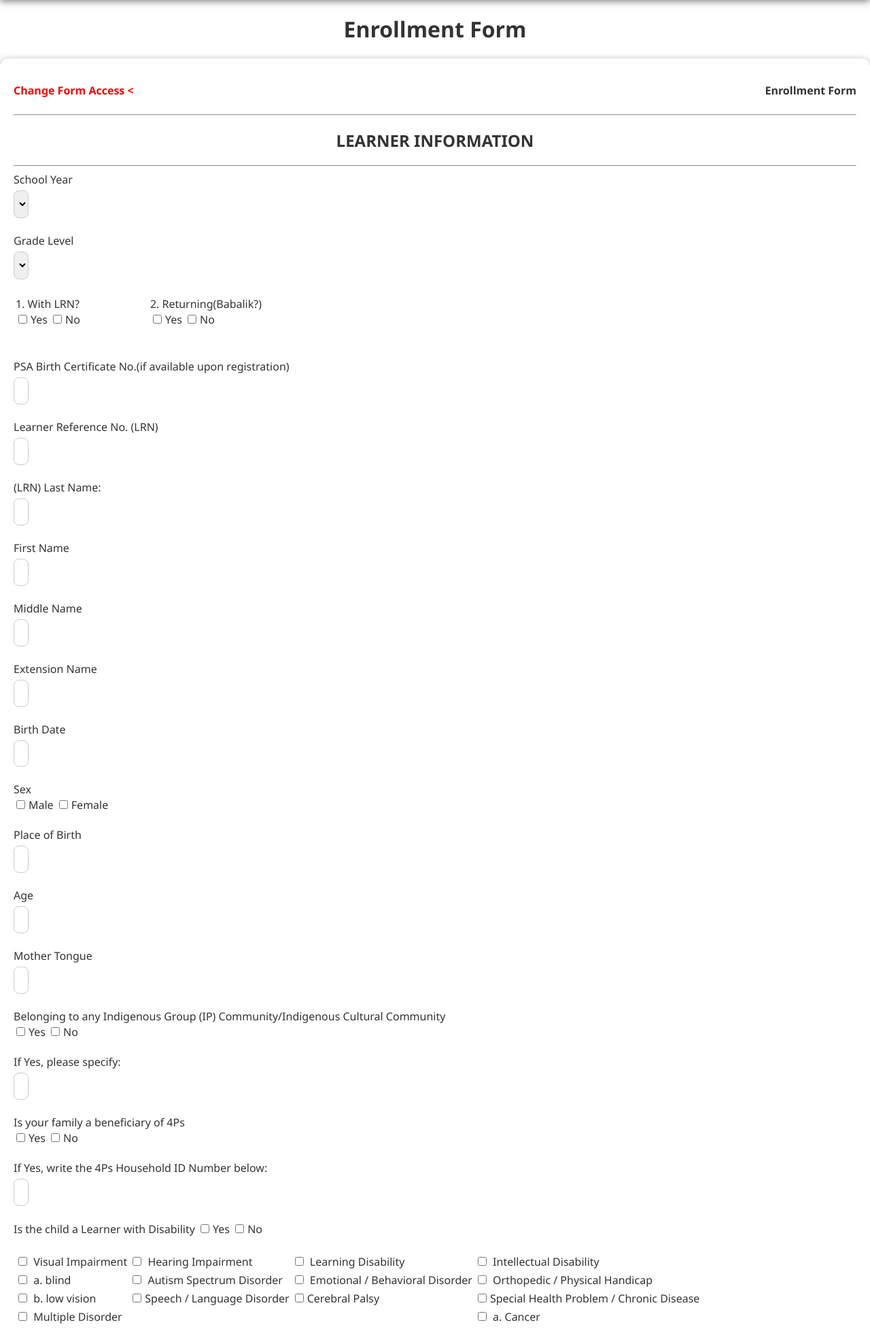
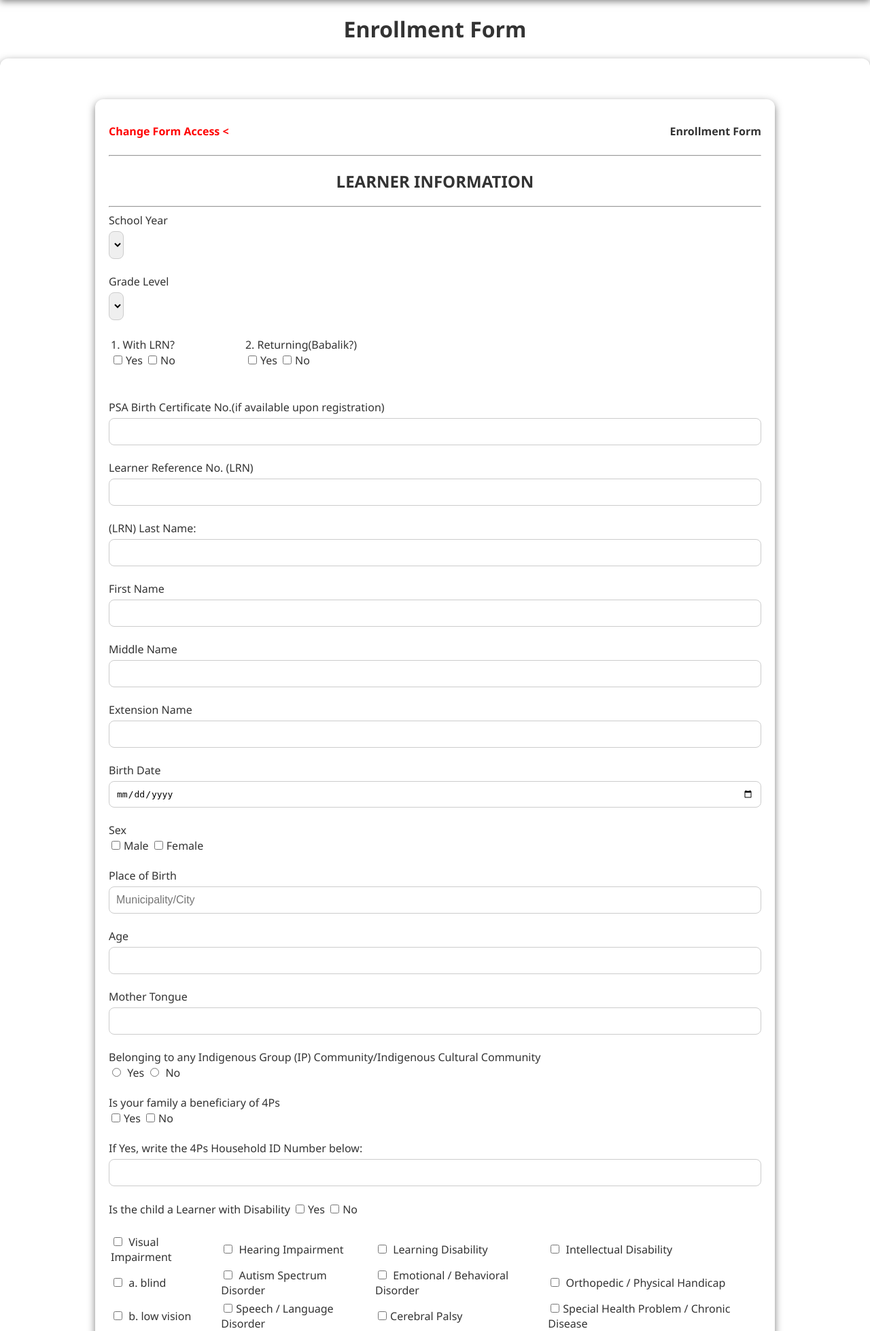
Before and after one commit to chase-ivy/WEBSYST1_FINAL, a PHP site: page /enrollment.php in a window 1280 px wide. Shown: the part 95-2053 px from the top of the page at 68% size. Run offline with PHP 8.4, Linux system fonts and the light colour scheme.

Commit message:
Refactor enrollment form structure and styles

```diff
--- a/ams/enrollment.php
+++ b/ams/enrollment.php
@@ -10,7 +10,13 @@
 			transform: none;
 		}
 
-		input[type="checkbox"] {
+		input[type="checkbox"]{
+			width: auto;
+			padding: 0;
+			margin-right: 5px;
+		}
+
+		input[type="radio"]{
 			width: auto;
 			padding: 0;
 			margin-right: 5px;
@@ -26,8 +32,9 @@
 <body>
 	<center><h1>Enrollment Form</h1></center>
 
-	<div class="grid">
-			<form class="form">
+	<div class="card">
+		<section>
+			<form>
 				<div class="card">
 					<nav class="nav-card">
 						<a href="index.php" class="select">Change Form Access <</a><br><br>
@@ -110,12 +117,17 @@
 					<input type="text" name="Mother_Tongue"><br><br>
 
 					<span>Belonging to any Indigenous Group (IP) Community/Indigenous Cultural Community</span><br>
-					<input type="checkbox" value="Yes_IP">Yes
-					<input type="checkbox" value="No_IP">No
+
+					<input type="radio" name="ip" value="Yes" onchange="ipField()"> Yes
+
+					<input type="radio" name="ip" value="No" onchange="ipField()"> No
+
 					<br><br>
 
+					<div id="fieldDetails" style="display:none;">
 					<span>If Yes, please specify:</span><br>
-					<input type="text" name="IP_Specify"><br><br>
+					<input type="text" name="IP_Specify">
+					</div>
 
 					<span>Is your family a beneficiary of 4Ps</span><br>
 					<input type="checkbox" value="Yes_4ps">Yes
@@ -125,7 +137,7 @@
 					<span>If Yes, write the 4Ps Household ID Number below:</span><br>
 					<input type="number" name="FourPs_Specify"><br><br>
 
-<!---------------------------------------------------------------------------------->
+	<!---------------------------------------------------------------------------------->
 
 					<span>Is the child a Learner with Disability</span>
 					<input type="checkbox" value="Yes_Disability">Yes
@@ -159,7 +171,7 @@
 						</tr>
 					</table><br><br>
 
-<!---------------------------------------------------------------------------------->
+	<!---------------------------------------------------------------------------------->
 
 					<hr>
 					<h3>Current Address</h3>
@@ -189,7 +201,7 @@
 					<span>Zip Code</span><br>
 					<input type="number" name="Current_Zip_Code"><br><br>
 
-<!---------------------------------------------------------------------------------->
+	<!---------------------------------------------------------------------------------->
 
 					<hr>
 					<h3>Permanent Address</h3>
@@ -219,7 +231,7 @@
 					<span>Zip Code</span><br>
 					<input type="number" name="Permanent_Zip_Code"><br><br>
 
-<!---------------------------------------------------------------------------------->
+	<!---------------------------------------------------------------------------------->
 
 					<hr>
 					<center><h2>PARENT'S/GUARDIAN'S INFORMATION</h2></center>
@@ -252,7 +264,8 @@
 					<input type="text" name="Mother_Contact_Number"><br><br>
 				</div>
 			</form>
+</section>
 	</div>
-
+<script src="enrollment.js"></script>
 </body>
 </html>
```
